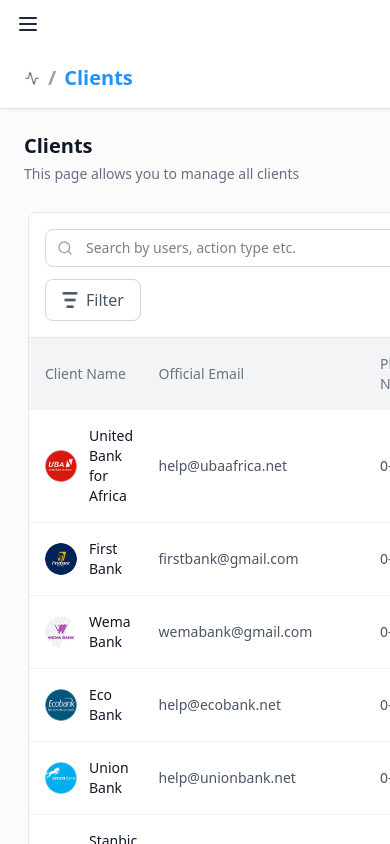
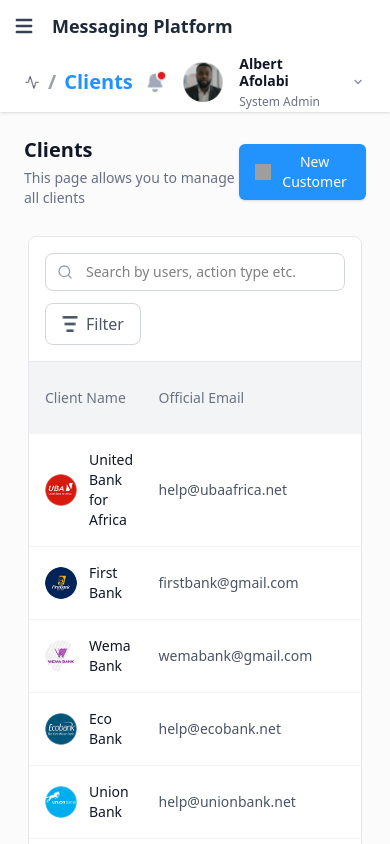
Before and after one commit to GG123lek/messaging, a React (Vite) app: page /client-page in a window 390 px wide. Shown: the top 844 px of the page. Built offline with nearby package versions, Linux system fonts and the light colour scheme; grey boxes are pictures that could not be loaded.

Commit message:
totaly fix

```diff
--- a/src/Component/ClientTable/BankClientTable.jsx
+++ b/src/Component/ClientTable/BankClientTable.jsx
@@ -41,7 +41,7 @@
   const currentClients = filteredClients.slice(startEntry - 1, endEntry);
 
   return (
-    <div className="min-h-screen p-1">
+    <div className="w-full max-w-full overflow-x-auto p-1">
       <div className="border border-gray-200 rounded-lg overflow-hidden">
         {/* Search & Filter */}
         <div className="flex flex-col sm:flex-row justify-between items-start sm:items-center p-4 bg-white border-b border-gray-200 gap-3">
@@ -65,15 +65,18 @@
         </div>
 
         {/* Table */}
-        <div className="overflow-x-auto">
-          <table className="w-full min-w-[600px]">
+        <div className=" min-w-full overflow-x-auto">
+          <table
+            className="min-w-full table-auto text-sm text-left"
+            style={{ tableLayout: 'fixed' }}
+          >
             <thead className="bg-gray-100">
               <tr>
-                <th className="text-left py-4 px-4 font-medium text-gray-500 text-sm">Client Name</th>
-                <th className="text-left py-4 px-4 font-medium text-gray-500 text-sm">Official Email</th>
-                <th className="text-left py-4 px-4 font-medium text-gray-500 text-sm">Phone Number</th>
-                <th className="text-left py-4 px-4 font-medium text-gray-500 text-sm">Date Added</th>
-                <th className="text-left py-4 px-4 font-medium text-gray-500 text-sm">Action</th>
+                <th className="text-left py-4 px-4 font-medium text-gray-500 text-sm w-1/4">Client Name</th>
+                <th className="text-left py-4 px-4 font-medium text-gray-500 text-sm w-1/4">Official Email</th>
+                <th className="text-left py-4 px-4 font-medium text-gray-500 text-sm w-1/6">Phone Number</th>
+                <th className="text-left py-4 px-4 font-medium text-gray-500 text-sm w-1/6">Date Added</th>
+                <th className="text-left py-4 px-4 font-medium text-gray-500 text-sm w-1/6">Action</th>
               </tr>
             </thead>
             <tbody className="bg-white">
--- a/src/Component/PageHeader/PageHeader.jsx
+++ b/src/Component/PageHeader/PageHeader.jsx
@@ -3,21 +3,19 @@
 function PageHeader({ title, children }) {
   return (
     <div
-        className="bg-white shadow-sm"
+      className="bg-white shadow-sm flex items-center justify-between"
       style={{
-          paddingLeft: 24,
-          paddingRight: 24,
         height: 60,
-          display: "flex",
-          alignItems: "center",
-          gap: 12, // Optional: better spacing
-          justifyContent: "space-between"
+        width: '100%',
+        paddingLeft: 0,
+        paddingRight: 0,
+        gap: 12,
       }}
     >
-        <h1 className="text-xl font-semibold">{title}</h1>
-        {children}
+      <h1 className="text-xl font-semibold pl-6">{title}</h1> {/* optional padding left here */}
+      <div className="pr-6">{children}</div> {/* optional padding right here */}
     </div>
   );
 }
 
-  export default PageHeader
+export default PageHeader;
--- a/src/Component/Pages/ClientPage.jsx
+++ b/src/Component/Pages/ClientPage.jsx
@@ -66,7 +66,9 @@
           </button>
         </div>
 
-        <BankClientsTable />
+        <div className="w-full overflow-x-auto">
+         <BankClientsTable />
+       </div>
       </main>
     </div>
   );
--- a/src/Component/Sidebar.jsx
+++ b/src/Component/Sidebar.jsx
@@ -50,7 +50,7 @@
   return (
     <div className="h-full flex flex-col bg-[#F0F0F0]">
       {/* Logo */}
-      <div className="flex items-center gap-2 mb-4 px-4 pt-4">
+      <div className="flex items-center gap-2 mb-4 px-4 pt-4 whitespace-nowrap">
         <img src={Logo} alt="Logo" className="w-6 h-6" />
         <span className="text-lg font-semibold">Messaging Platform</span>
       </div>
--- a/src/Layout/Layout.jsx
+++ b/src/Layout/Layout.jsx
@@ -1,6 +1,7 @@
 import React, { useState } from "react";
 import Sidebar from "../Component/Sidebar";
 import { Outlet } from "react-router-dom";
+import { HiMenu } from "react-icons/hi";
 
 function Layout() {
   const [sidebarOpen, setSidebarOpen] = useState(false);
@@ -13,35 +14,22 @@
       </div>
 
       {/* Main content area */}
-      <div className="flex-1 flex flex-col bg-[#FBFBFB]">
-        {/* Top bar for mobile */}
-        <div className="sm:hidden px-4 py-3 bg-white shadow-md flex items-center justify-between">
+      <div className="flex-1 flex flex-col bg-[#FBFBFB] min-w-0">
+        {/* Mobile header with hamburger */}
+        <div className="sm:hidden flex items-center bg-white p-3 shadow-md">
           <button
-            onClick={() => setSidebarOpen(!sidebarOpen)}
-            className="text-gray-800"
-            aria-label="Toggle sidebar"
+            onClick={() => setSidebarOpen(true)}
+            aria-label="Open sidebar"
+            className="text-2xl text-gray-700"
           >
-            <svg
-              className="w-6 h-6"
-              fill="none"
-              stroke="currentColor"
-              viewBox="0 0 24 24"
-            >
-              <path
-                strokeLinecap="round"
-                strokeLinejoin="round"
-                strokeWidth={2}
-                d={
-                  sidebarOpen
-                    ? "M6 18L18 6M6 6l12 12"
-                    : "M4 6h16M4 12h16M4 18h16"
-                }
-              />
-            </svg>
+            <HiMenu />
           </button>
+          <div className="ml-4 font-bold text-lg text-gray-800">
+            Messaging Platform
+          </div>
         </div>
 
-        {/* Page content area */}
+        {/* Main content with padding and scroll */}
         <main className="flex-1 overflow-auto min-h-[1350px]">
           <Outlet />
         </main>
@@ -50,12 +38,13 @@
       {/* Mobile sidebar drawer */}
       {sidebarOpen && (
         <div className="fixed inset-0 z-40 sm:hidden flex">
-          <div className="w-[286px] bg-[#F0F0F0] h-full shadow-lg">
+          <div className="w-[286px] bg-[#F0F0F0] h-full shadow-lg overflow-auto">
             <Sidebar onLinkClick={() => setSidebarOpen(false)} />
           </div>
           <div
             className="flex-1 bg-black/40"
             onClick={() => setSidebarOpen(false)}
+            aria-hidden="true"
           />
         </div>
       )}
--- /dev/null
+++ b/src/Layout/PageWrapper.jsx
@@ -0,0 +1,11 @@
+import React from "react";
+
+function PageWrapper({ children }) {
+  return (
+    <div className="px-4 sm:px-6 lg:px-8 w-full max-w-[1440px] mx-auto">
+      {children}
+    </div>
+  );
+}
+
+export default PageWrapper;
```
Lines whose indentation alone changed are shown as unchanged.
